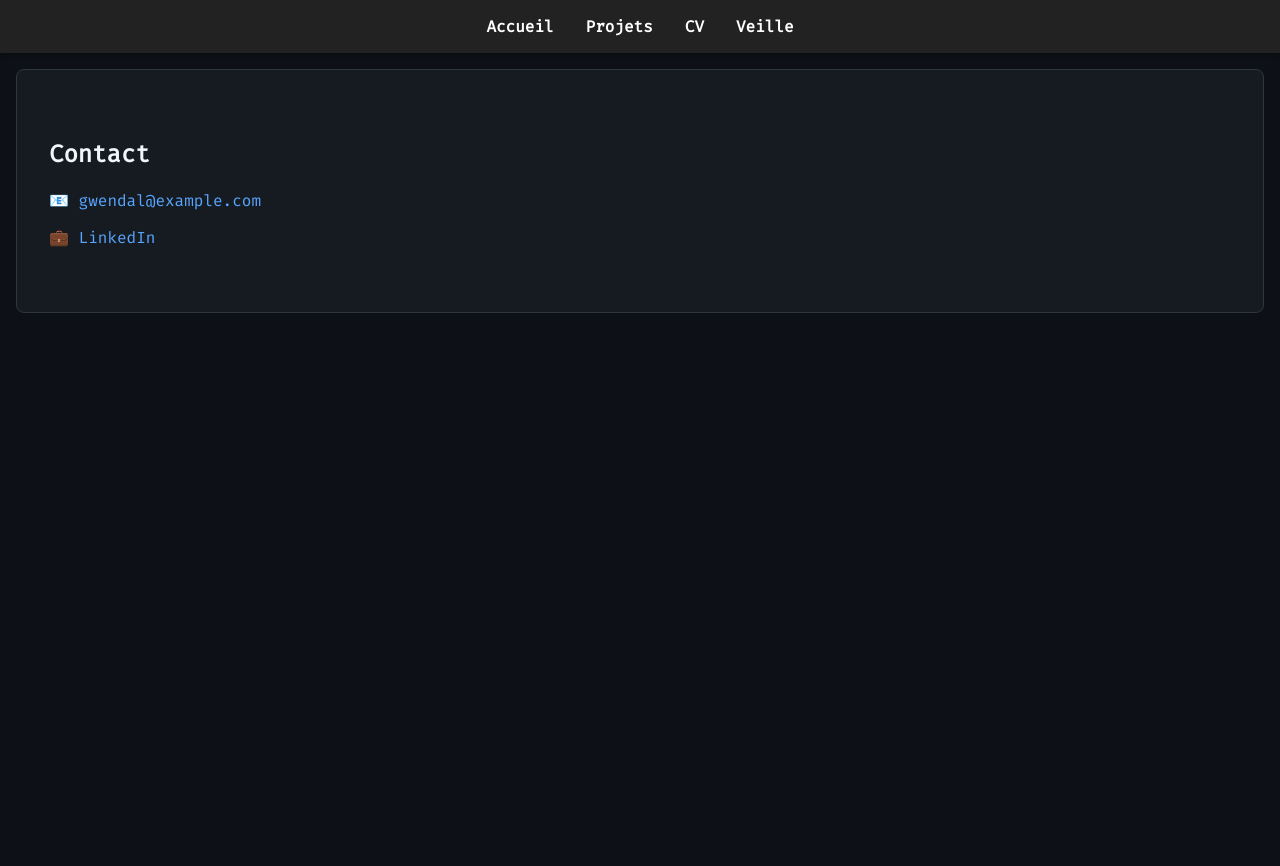
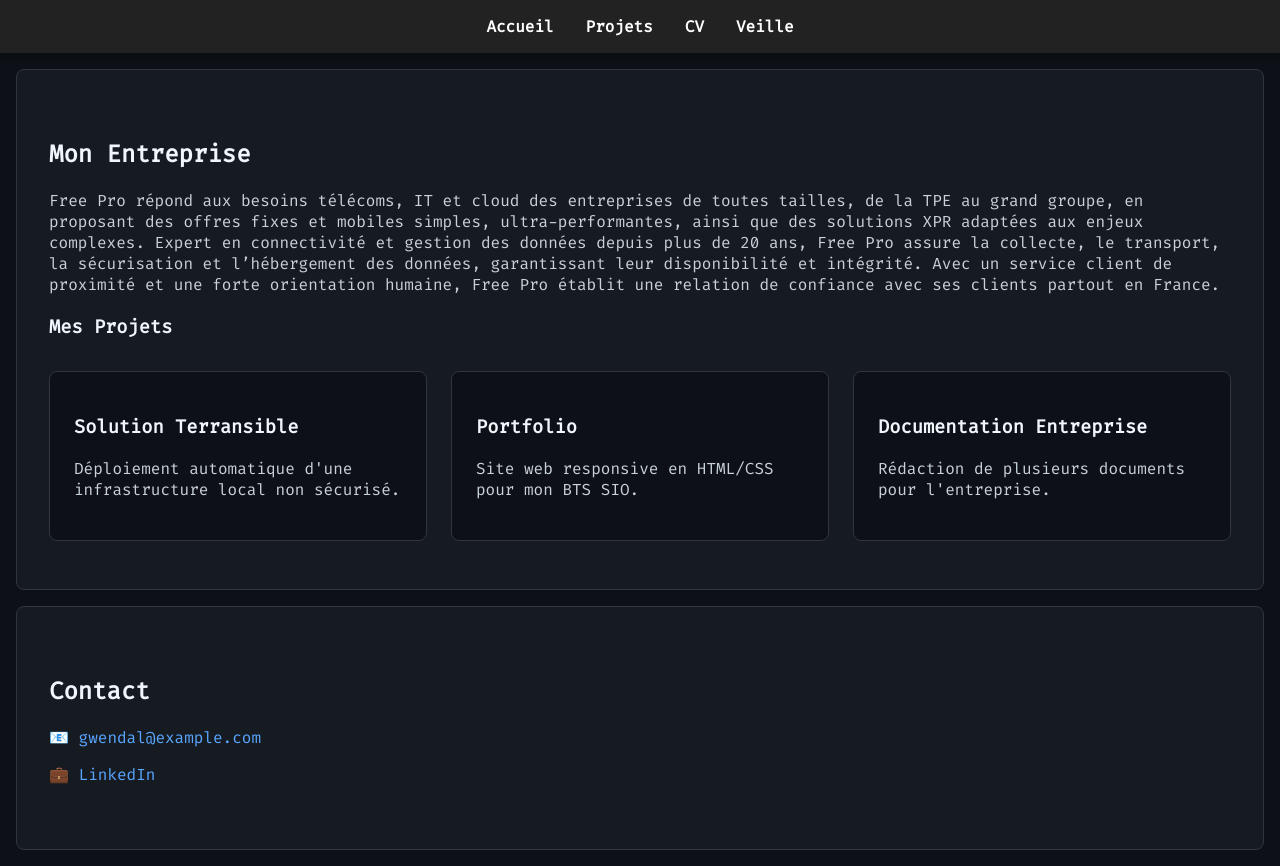
Before and after one commit to TerakiUA/Portfolio-Gwendal-Casazza, a plain HTML site: page index.html in a window 1280 px wide. Both pictures are taken after a click on the link "Projets". Before the commit the page ends 800 px from the top, so only its background shows below. Drawn offline with Linux system fonts and the light colour scheme.

Commit message:
modified:   index.html

```diff
--- a/index.html
+++ b/index.html
@@ -65,10 +65,8 @@
 
 
   <!-- ONGLET PROJETS -->
-  <section id="tab-entreprise" class="tab">
+  <section id="tab-projects" class="tab">
       <h2>Mon Entreprise</h2>
-
-      <div class="entreprise">
         <p>
           Free Pro répond aux besoins télécoms, IT et cloud des entreprises de toutes tailles, de la
           TPE au grand groupe, en proposant des offres fixes et mobiles simples, ultra-performantes,
```
